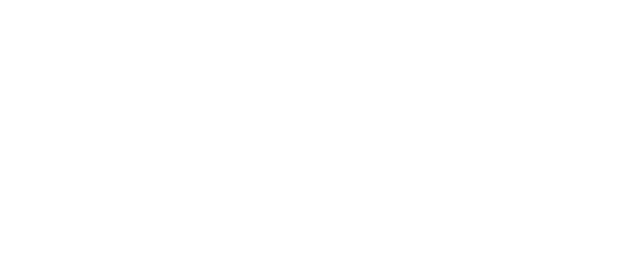
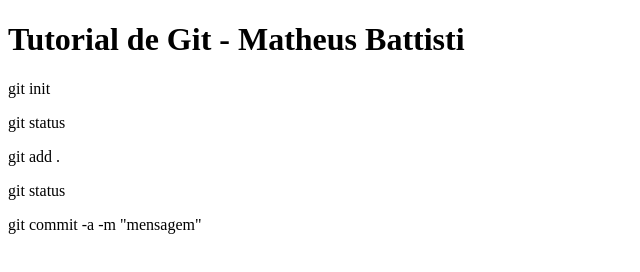
Before and after one commit to HumbertoEliaSoares01/MatheusBattisti, a plain HTML site: page index.html in a window 1280 px wide. Shown: the whole page, without its empty margins (0-640 px from the left). Drawn offline with Linux system fonts and the light colour scheme.

Commit message:
alterações em index.html e dicionario.md

```diff
--- a/index.html
+++ b/index.html
@@ -3,10 +3,15 @@
 <head>
     <meta charset="UTF-8">
     <meta name="viewport" content="width=device-width, initial-scale=1.0">
-    <title> Matheus Battisti </title>
+    <title> Tutorial de Git - Matheus Battisti </title>
     <link rel="stylesheet" href="estilo.css">
 </head>
 <body>
-
+    <h1>Tutorial de Git - Matheus Battisti </h1>
+    <p>git init</p>
+    <p>git status</p>
+    <p>git add .</p>
+    <p>git status</p>
+    <p>git commit -a -m "mensagem"</p>
 </body>
 </html>
```
Also changed, not shown: 1 other file.
